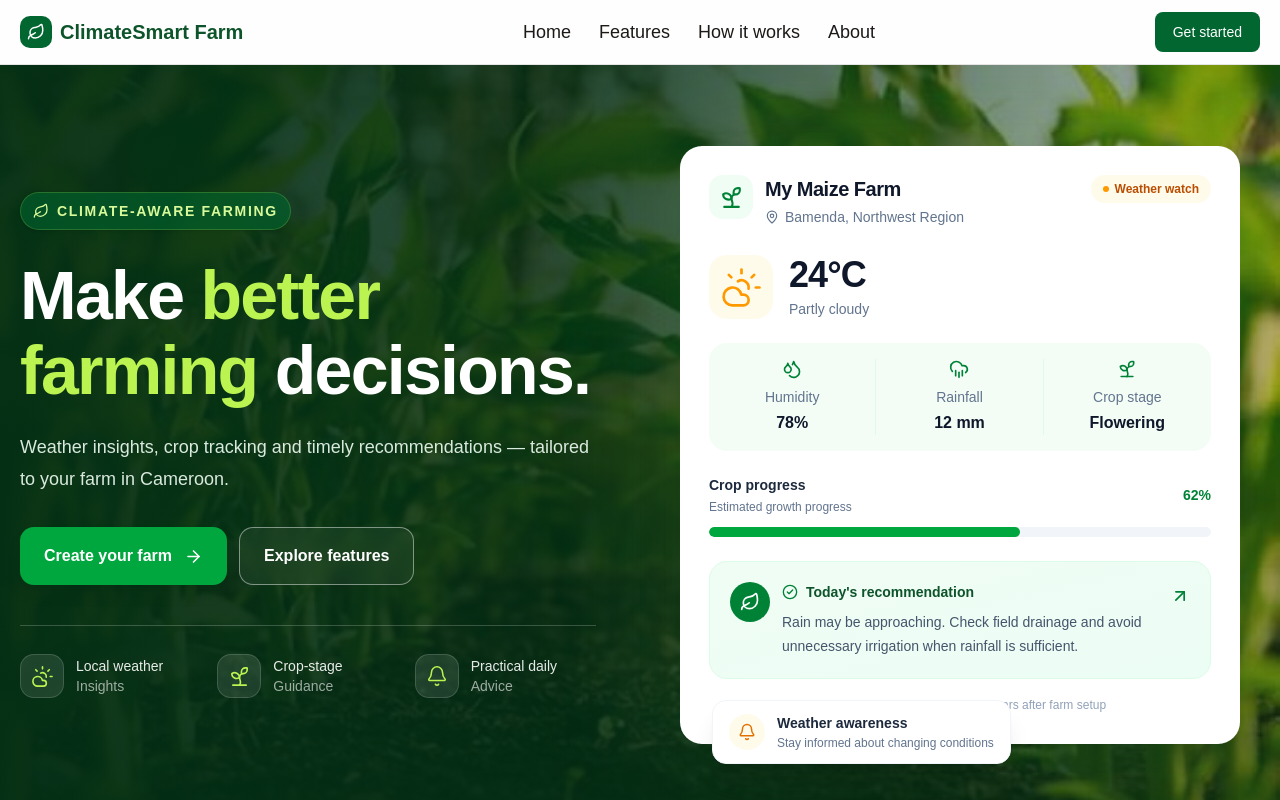
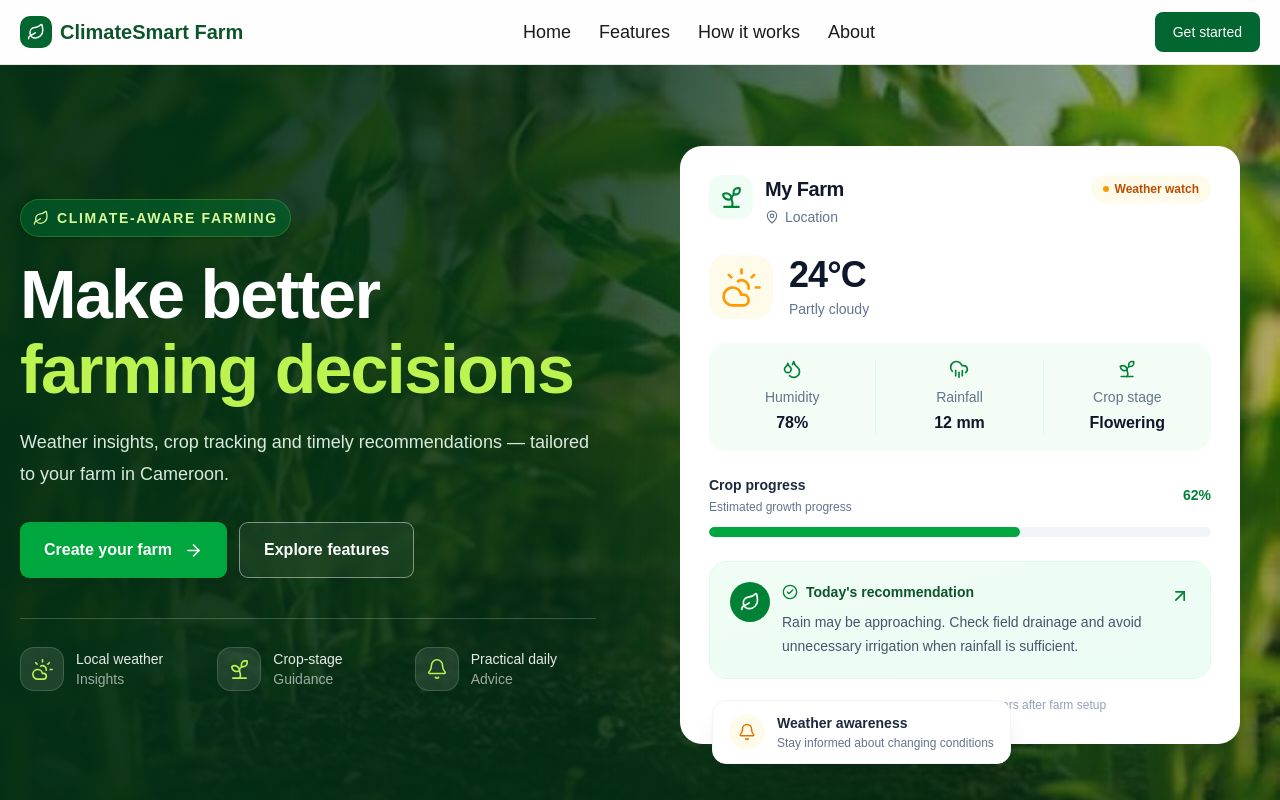
Before and after one commit to Baye-Brian1/Smart-Farm, a React (Vite) app: page / in a window 1280 px wide. Shown: the top 800 px of the page. Built offline with nearby package versions, Linux system fonts and the light colour scheme.

Commit message:
modify some few stuffs

```diff
--- a/src/pages/public/Home.tsx
+++ b/src/pages/public/Home.tsx
@@ -93,7 +93,7 @@ export default function Home() {
         <div className="absolute inset-0 -z-10 bg-gradient-to-r from-green-950/95 via-green-950/80 to-green-950/25" />
         <div className="absolute inset-0 -z-10 bg-gradient-to-t from-green-950/50 via-transparent to-green-950/10" />
 
-        <div className="mx-auto grid min-h-[720px] max-w-7xl items-center gap-12 px-4 py-16 sm:px-5 sm:py-20 md:min-h-[760px] md:grid-cols-2 md:gap-10 ">
+        <div className="mx-auto grid min-h-[720px] max-w-7xl items-center gap-12 px-4 py-10 sm:px-5 sm:py-20 md:min-h-[760px] md:grid-cols-2 md:gap-10">
           {/* Left content */}
           <motion.div
             initial={{ opacity: 0, y: 22 }}
@@ -108,13 +108,13 @@ export default function Home() {
             </div>
 
             {/* Main heading */}
-            <h1 className="mt-7 text-4xl font-bold leading-[1.1] tracking-tight text-white sm:text-5xl md:text-[3.5rem] lg:text-6xl xl:text-[4.25rem]">
-              Make <span className="text-lime-300">better farming</span>{" "}
-              decisions.
+            <h1 className="mt-5 text-4xl font-bold leading-[1.1] tracking-tight text-white sm:text-5xl md:text-[68px]">
+              Make better<br />{" "}
+              <span className="text-lime-300">farming decisions</span>{" "}
             </h1>
 
             {/* Description */}
-            <p className="mt-6 max-w-xl text-base leading-7 text-green-50/90 sm:text-lg sm:leading-8">
+            <p className="mt-5 max-w-xl text-base leading-7 text-green-50/90 sm:text-lg sm:leading-8">
               Weather insights, crop tracking and timely recommendations —
               tailored to your farm in Cameroon.
             </p>
@@ -123,7 +123,10 @@ export default function Home() {
             <div className="mt-8 flex flex-col gap-3 sm:flex-row sm:flex-wrap">
               <Link
                 to="/register"
-                className="group inline-flex min-h-14 items-center justify-center gap-3 rounded-xl bg-green-600 px-6 py-4 font-semibold text-white shadow-lg shadow-green-950/20 transition-all duration-200 hover:-translate-y-0.5 hover:bg-green-500 hover:shadow-xl focus-visible:outline-none focus-visible:ring-2 focus-visible:ring-lime-300 focus-visible:ring-offset-2 focus-visible:ring-offset-green-950"
+                className="group inline-flex min-h-14 items-center justify-center gap-3 rounded-[9px]
+                 bg-green-600 px-6 py-3 font-semibold text-white shadow-lg shadow-green-950/20
+                  transition-all duration-200 hover:-translate-y-0.5 hover:bg-green-500
+                  hover:shadow-xl"
               >
                 Create your farm
                 <ArrowRight
@@ -134,7 +137,9 @@ export default function Home() {
 
               <Link
                 to="/features"
-                className="inline-flex min-h-14 items-center justify-center gap-2 rounded-xl border border-white/45 bg-white/5 px-6 py-4 font-semibold text-white backdrop-blur-sm transition-all duration-200 hover:border-white hover:bg-white/10 focus-visible:outline-none focus-visible:ring-2 focus-visible:ring-lime-300"
+                className="inline-flex min-h-14 items-center justify-center gap-2 rounded-[9px] border
+                 border-white/45 bg-white/5 px-6 py-3 font-semibold text-white backdrop-blur-sm
+                 transition-all duration-200 hover:border-white hover:bg-white/10 "
               >
                 Explore features
               </Link>
@@ -174,7 +179,7 @@ export default function Home() {
             </div>
           </motion.div>
 
-          {/* Right: sample farm dashboard */}
+
           <motion.div
             initial={{ opacity: 0, x: 28 }}
             animate={{ opacity: 1, x: 0 }}
@@ -194,11 +199,11 @@ export default function Home() {
 
                   <div>
                     <h2 className="text-lg font-bold tracking-tight text-slate-900 sm:text-xl">
-                      My Maize Farm
+                      My Farm
                     </h2>
                     <p className="mt-1 flex items-center gap-1.5 text-sm text-slate-500">
                       <MapPin size={14} />
-                      Bamenda, Northwest Region
+                      Location
                     </p>
                   </div>
                 </div>
```
